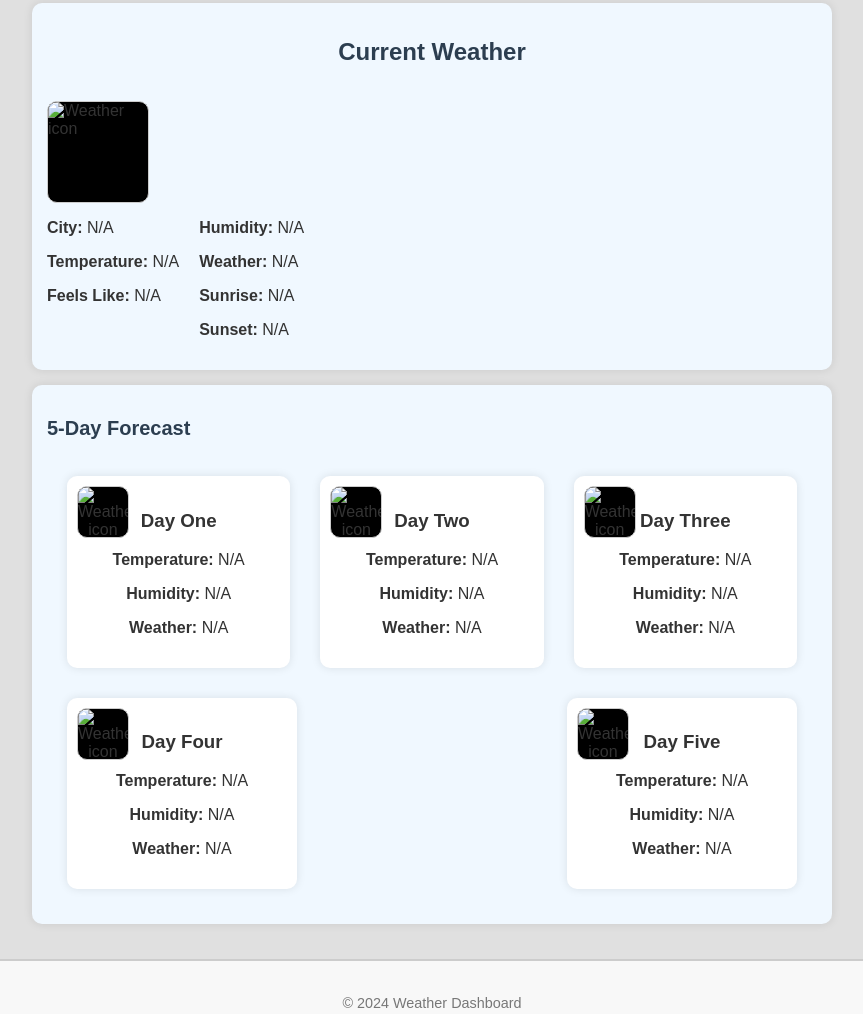
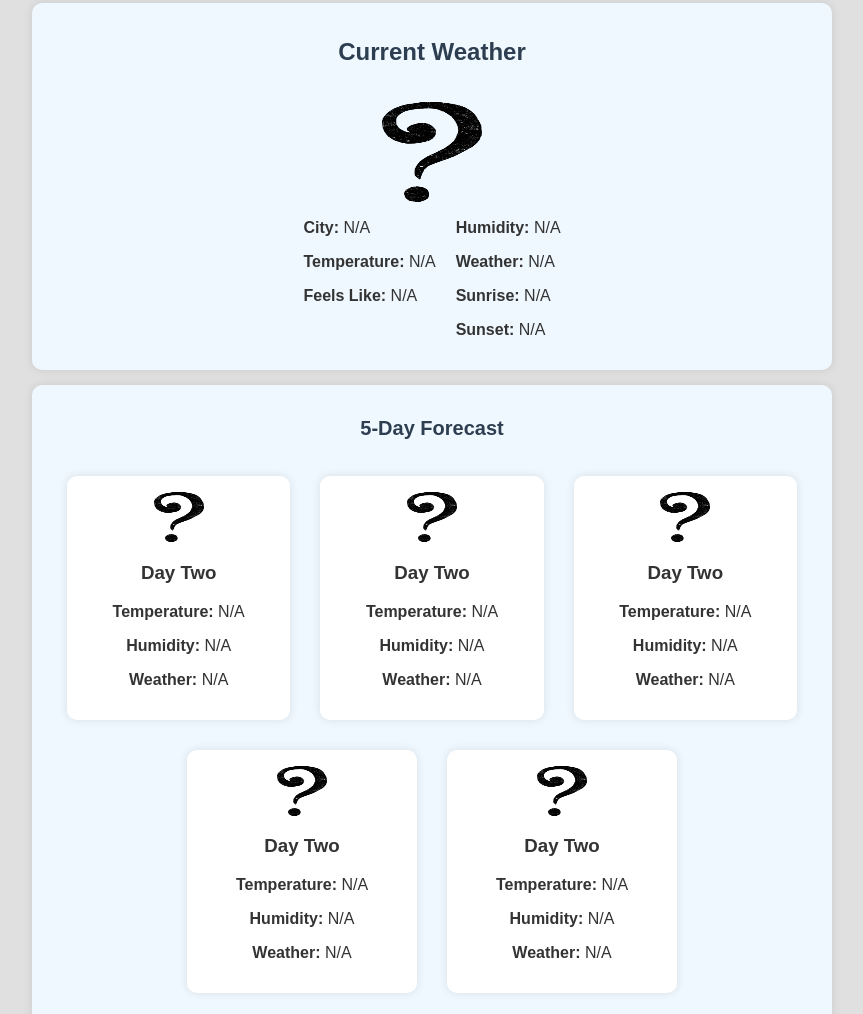
Before and after one commit to Shaemusd/a4_shae_weather, a plain HTML site: page index.html in a window 1280 px wide. Shown: the part 282-1296 px from the top of the page, without its empty margins (208-1071 px from the left). Drawn offline with Linux system fonts and the light colour scheme.

Commit message:
cleaning up base code and getting rid of unneeded code and writing more css myselg

```diff
--- a/index.html
+++ b/index.html
@@ -19,10 +19,12 @@
         </section>
         <section id="results">
             <div id="current-weather">
+                <div>
                     <h2 class="weather-title">Current Weather</h2>
+                </div>
                 <div class="weather-info">
                     <div class="weather-icon-container">
-                        <img src="" alt="Weather icon" class="weather-icon" style="display: block;">
+                        <img src="media/qmark.png" alt="Weather icon" class="weather-icon">
                     </div>
                     <div class="weather-details">
                         <div class="weather-column">
@@ -43,39 +45,69 @@
                 <h2>5-Day Forecast</h2>
                 <div id="forecast-cards">
                     <div class="forecast-card">
-                        <img src="" alt="Weather icon" class="forecast-icon" style="display: block;">
-                        <h3 class="day">Day One</h3>
+                        <div class="forcast-icon-container">
+                            <img src="media/qmark.png" alt="Weather icon" class="forecast-icon">
+                        </div>
+                        <div>
+                            <h3 class="day">Day Two</h3>
+                        </div>
+                        <div>
                             <p><strong>Temperature:</strong> <span class="temperature">N/A</span></p>
                             <p><strong>Humidity:</strong> <span class="humidity">N/A</span></p>
                             <p><strong>Weather:</strong> <span class="weather">N/A</span></p>
                         </div>
+                    </div>
                     <div class="forecast-card">
-                        <img src="" alt="Weather icon" class="forecast-icon" style="display: block;">
+                        <div class="forcast-icon-container">
+                            <img src="media/qmark.png" alt="Weather icon" class="forecast-icon">
+                        </div>
+                        <div>
                             <h3 class="day">Day Two</h3>
+                        </div>
+                        <div>
                             <p><strong>Temperature:</strong> <span class="temperature">N/A</span></p>
                             <p><strong>Humidity:</strong> <span class="humidity">N/A</span></p>
                             <p><strong>Weather:</strong> <span class="weather">N/A</span></p>
                         </div>
+                    </div>
                     <div class="forecast-card">
-                        <img src="" alt="Weather icon" class="forecast-icon" style="display: block;">
-                        <h3 class="day">Day Three</h3>
+                        <div class="forcast-icon-container">
+                            <img src="media/qmark.png" alt="Weather icon" class="forecast-icon">
+                        </div>
+                        <div>
+                            <h3 class="day">Day Two</h3>
+                        </div>
+                        <div>
                             <p><strong>Temperature:</strong> <span class="temperature">N/A</span></p>
                             <p><strong>Humidity:</strong> <span class="humidity">N/A</span></p>
                             <p><strong>Weather:</strong> <span class="weather">N/A</span></p>
                         </div>
+                    </div>
                     <div class="forecast-card">
-                        <img src="" alt="Weather icon" class="forecast-icon" style="display: block;">
-                        <h3 class="day">Day Four</h3>
+                        <div class="forcast-icon-container">
+                            <img src="media/qmark.png" alt="Weather icon" class="forecast-icon">
+                        </div>
+                        <div>
+                            <h3 class="day">Day Two</h3>
+                        </div>
+                        <div>
                             <p><strong>Temperature:</strong> <span class="temperature">N/A</span></p>
                             <p><strong>Humidity:</strong> <span class="humidity">N/A</span></p>
                             <p><strong>Weather:</strong> <span class="weather">N/A</span></p>
                         </div>
+                    </div>
                     <div class="forecast-card">
-                        <img src="" alt="Weather icon" class="forecast-icon" style="display: block;">
-                        <h3 class="day">Day Five</h3>
+                        <div class="forcast-icon-container">
+                            <img src="media/qmark.png" alt="Weather icon" class="forecast-icon">
+                        </div>
+                        <div>
+                            <h3 class="day">Day Two</h3>
+                        </div>
+                        <div>
                             <p><strong>Temperature:</strong> <span class="temperature">N/A</span></p>
                             <p><strong>Humidity:</strong> <span class="humidity">N/A</span></p>
                             <p><strong>Weather:</strong> <span class="weather">N/A</span></p>
+                        </div>
                     </div>
                 </div>
             </div>
--- a/main.css
+++ b/main.css
@@ -63,13 +63,13 @@ h1 {
 }
 
 #current-weather {
+
   padding: 15px;
   background-color: #f0f8ff;
   border-radius: 10px;
   margin-bottom: 15px;
   box-shadow: 0 0 10px rgba(0, 0, 0, 0.1);
   display: grid;
-  grid-template-columns: auto 1fr;
   gap: 15px;
   align-items: start;
 }
@@ -83,6 +83,7 @@ h1 {
 }
 
 .weather-details {
+  justify-content: center;
   display: grid;
   grid-template-columns: auto auto;
   gap: 10px 20px;
@@ -93,10 +94,22 @@ h1 {
   grid-row: span 3;
   width: 100px;
   height: 100px;
-  background-color: #000;
-  border: 1px solid #ccc;
+  background-color: #ffffff00;
+  border: 1px solid #cccccc00;
   border-radius: 10px;
 }
+
+.weather-info {
+  display: grid;
+  justify-content: center;
+}
+
+.weather-icon-container {
+  display: grid;
+  justify-content: center;
+}
+
+
 
 #forecast {
   padding: 15px;
@@ -107,8 +120,9 @@ h1 {
 
 #forecast-cards {
   display: flex;
+  align-items: center;
   flex-wrap: wrap;
-  justify-content: space-between;
+  justify-content: center;
   gap: 10px;
 }
 
@@ -126,17 +140,23 @@ h1 {
 }
 
 .forecast-icon {
-  position: absolute;
-  top: 10px;
-  left: 10px;
+  display: flex;
+  align-items: center;
   width: 50px;
   height: 50px;
-  background-color: #000;
-  border: 1px solid #ccc;
+  background-color: #00000000;
+  border: 1px solid #cccccc00;
   border-radius: 10px;
 }
 
+.forcast-icon-container {
+  display: flex;
+  justify-content: center;
+}
+
 h2 {
+  display: flex;
+  justify-content: center;
   font-size: 1.25rem;
   color: #2c3e50;
 }
```
Also changed, not shown: media/qmark.png (added). Lines whose indentation alone changed are shown as unchanged.
